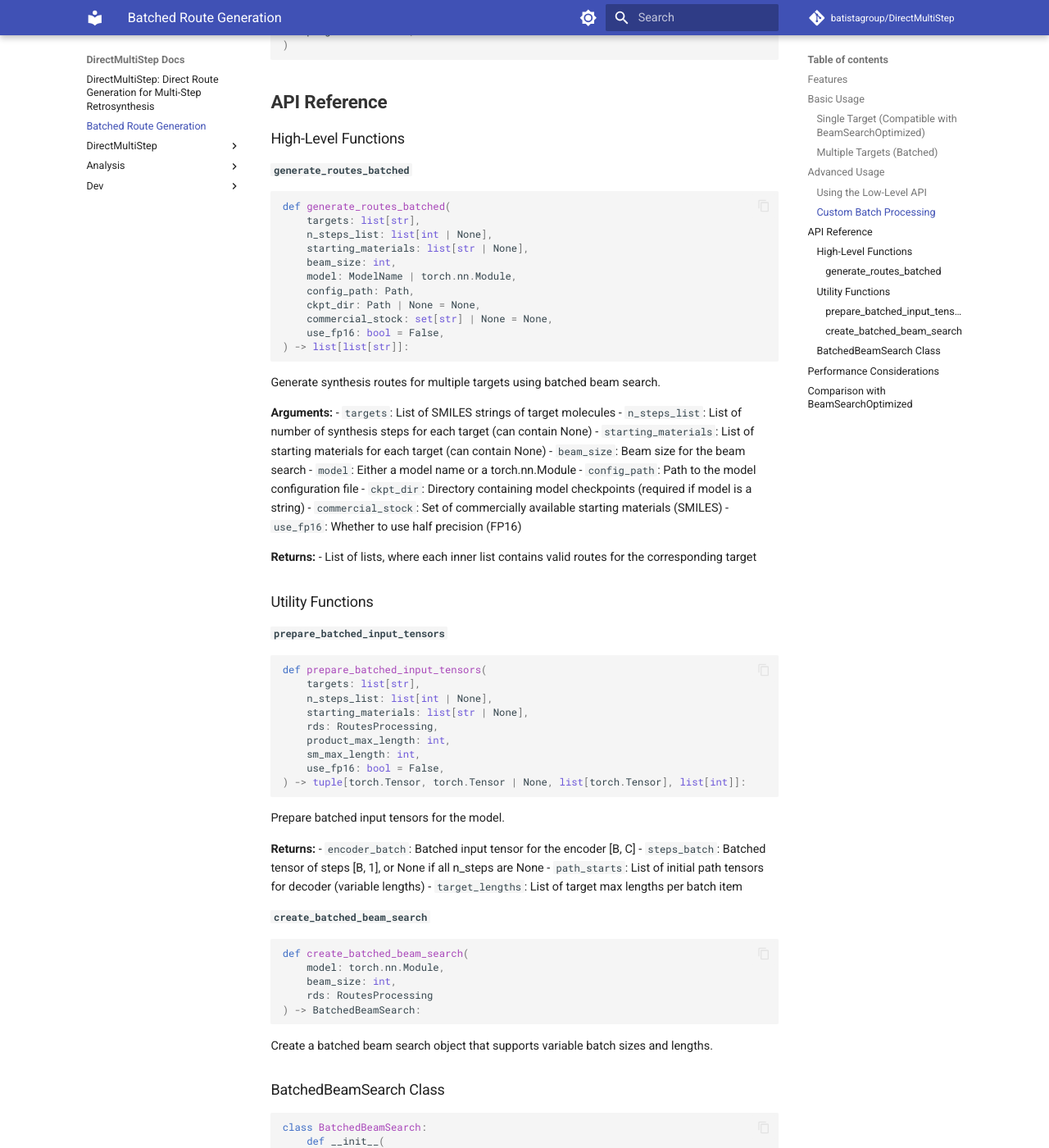
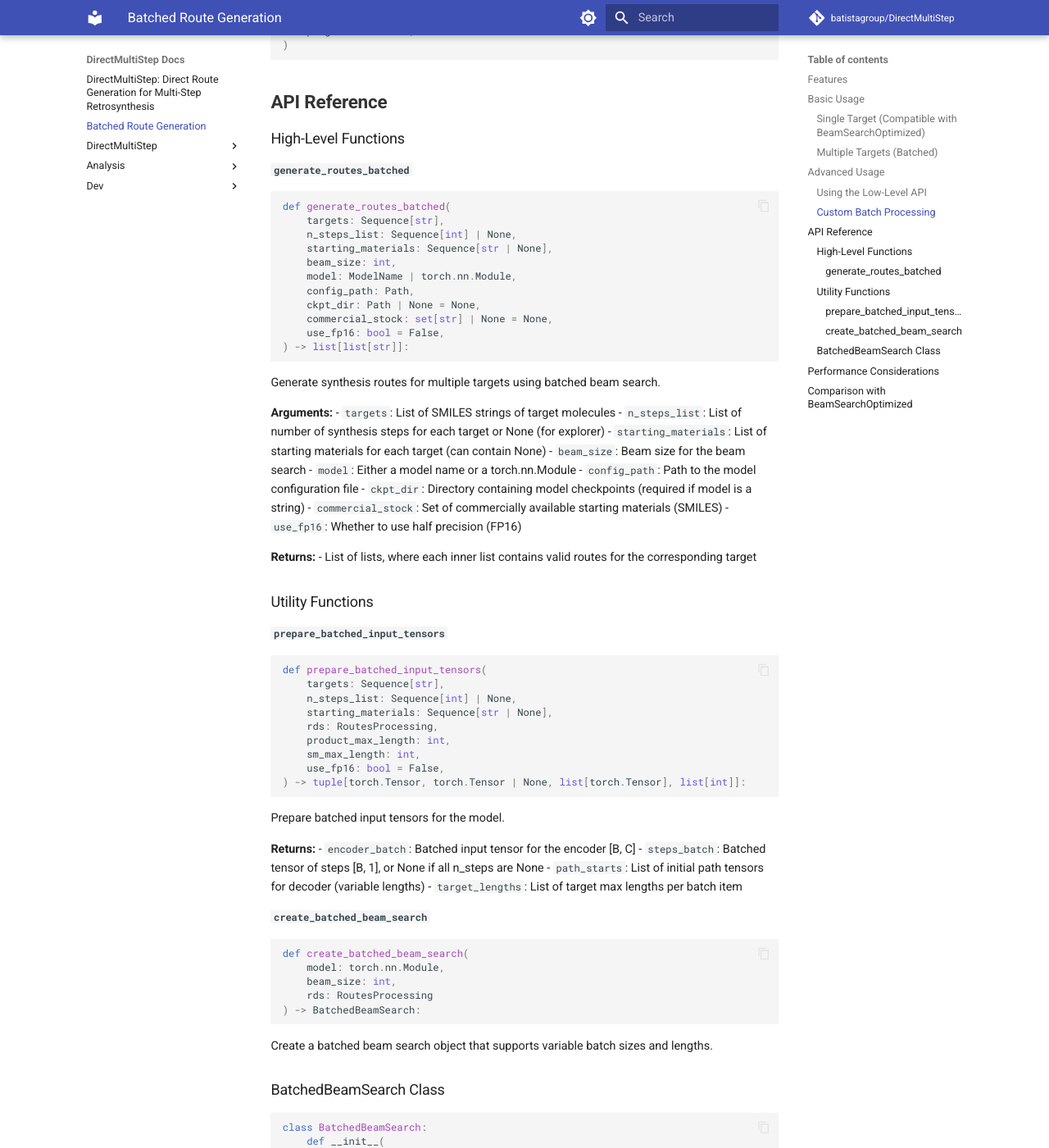
Before and after one commit to batistagroup/DirectMultiStep, an MkDocs documentation site: the page built from docs/batched-generation.md, in a window 1280 px wide and 1400 px high, scrolled down 2919 px. Shown: the whole window at 82% size. Built offline with MkDocs 1.6.1 and Material for MkDocs 9.7.7, drawn with Linux system fonts in a browser that asks for light colours; comment, search, counter and statistics services are not loaded.

Commit message:
respond to rabbit's comments

````diff
--- a/docs/batched-generation.md
+++ b/docs/batched-generation.md
@@ -164,9 +164,9 @@ results = beam_search.decode(
 
 ```python
 def generate_routes_batched(
-    targets: list[str],
-    n_steps_list: list[int | None],
-    starting_materials: list[str | None],
+    targets: Sequence[str],
+    n_steps_list: Sequence[int] | None,
+    starting_materials: Sequence[str | None],
     beam_size: int,
     model: ModelName | torch.nn.Module,
     config_path: Path,
@@ -180,7 +180,7 @@ Generate synthesis routes for multiple targets using batched beam search.
 
 **Arguments:**
 - `targets`: List of SMILES strings of target molecules
-- `n_steps_list`: List of number of synthesis steps for each target (can contain None)
+- `n_steps_list`: List of number of synthesis steps for each target or None (for explorer)
 - `starting_materials`: List of starting materials for each target (can contain None)
 - `beam_size`: Beam size for the beam search
 - `model`: Either a model name or a torch.nn.Module
@@ -198,9 +198,9 @@ Generate synthesis routes for multiple targets using batched beam search.
 
 ```python
 def prepare_batched_input_tensors(
-    targets: list[str],
-    n_steps_list: list[int | None],
-    starting_materials: list[str | None],
+    targets: Sequence[str],
+    n_steps_list: Sequence[int] | None,
+    starting_materials: Sequence[str | None],
     rds: RoutesProcessing,
     product_max_length: int,
     sm_max_length: int,
````
Also changed, not shown: 3 other files.
